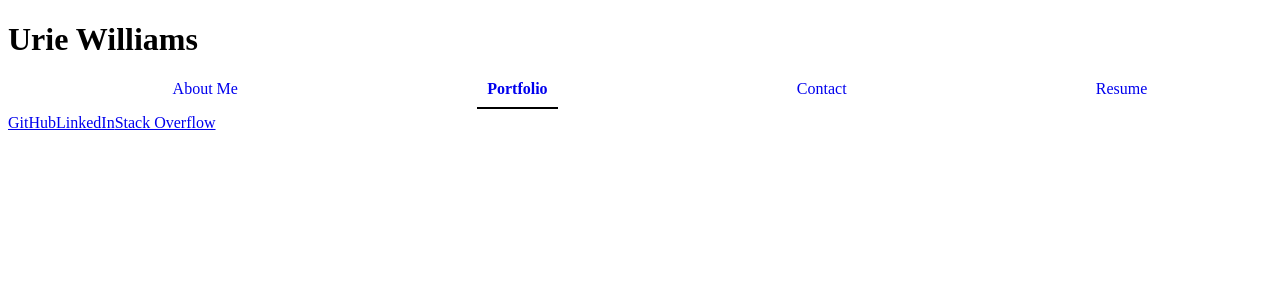
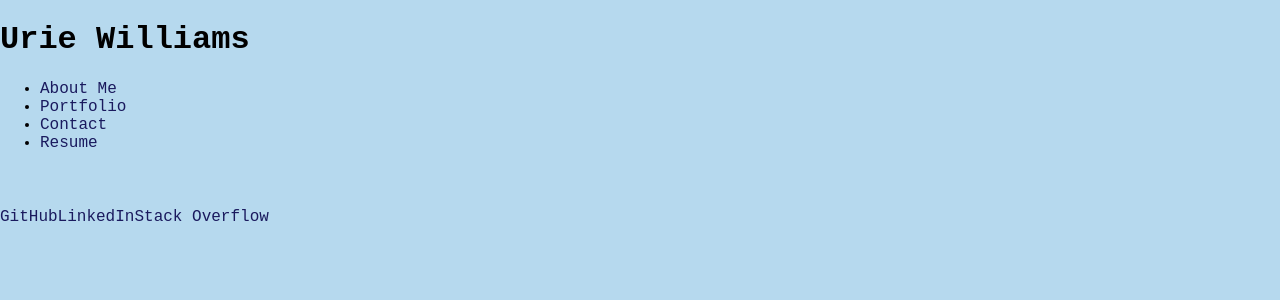
Before and after one commit to urie-w/React-portfolio, a React (Create React App) app: page /portfolio in a window 1280 px wide. Shown: the top 300 px of the page. Built offline with nearby package versions, Linux system fonts and the light colour scheme.

Commit message:
added general styleing

```diff
--- a/src/components/Navigation.js
+++ b/src/components/Navigation.js
@@ -6,10 +6,10 @@ function Navigation() {
     return (
         <nav>
             <ul>
-                <li><NavLink exact to="/" activeClassName="active">About Me</NavLink></li>
-                <li><NavLink to="/portfolio" activeClassName="active">Portfolio</NavLink></li>
-                <li><NavLink to="/contact" activeClassName="active">Contact</NavLink></li>
-                <li><NavLink to="/resume" activeClassName="active">Resume</NavLink></li>
+                <li><NavLink to="/" className="active">About Me</NavLink></li>
+                <li><NavLink to="/portfolio" className="active">Portfolio</NavLink></li>
+                <li><NavLink to="/contact" className="active">Contact</NavLink></li>
+                <li><NavLink to="/resume" className="active">Resume</NavLink></li>
             </ul>
         </nav>
     );
--- a/src/css/App.css
+++ b/src/css/App.css
@@ -1,67 +1,28 @@
-.App {
-  text-align: center;
+/* Basic style */
+body {
+  margin: 0;
+  font-family: 'Courier New', Courier, monospace;
+  background-color: rgb(182, 217, 238);
+  color: black;
 }
 
-/*Navigation Bar*/
-
-nav ul {
-  list-style-type: none;
-  display: flex;
-  justify-content: space-around;
+/* Page container */
+main{
+  padding: 20px;
 }
 
-nav a {
-  text-decoration: none;
-  padding: 10px;
+/*Header and section */
+h1, h2, h3 {
+font-weight: bold;
+color: black;
 }
 
-.active {
-  font-weight: bold;
-  border-bottom: 2px solid #000;
+/* Links*/
+a {
+  color: rgb(26, 26, 94);
+  text-decoration: none;
 }
 
-.portfolio-grid {
-display: grid;
-grid-template-columns: repeat(3,1);
-gap: 15px
+a:hover {
+  color:rgb(50, 83, 228);
 }
-
-.portfolio-item {
-  text-align: center;
-}
-
-
-.App-logo {
-  height: 40vmin;
-  pointer-events: none;
-}
-
-@media (prefers-reduced-motion: no-preference) {
-  .App-logo {
-    animation: App-logo-spin infinite 20s linear;
-  }
-}
-
-.App-header {
-  background-color: #282c34;
-  min-height: 100vh;
-  display: flex;
-  flex-direction: column;
-  align-items: center;
-  justify-content: center;
-  font-size: calc(10px + 2vmin);
-  color: white;
-}
-
-.App-link {
-  color: #61dafb;
-}
-
-@keyframes App-logo-spin {
-  from {
-    transform: rotate(0deg);
-  }
-  to {
-    transform: rotate(360deg);
-  }
-}
```
